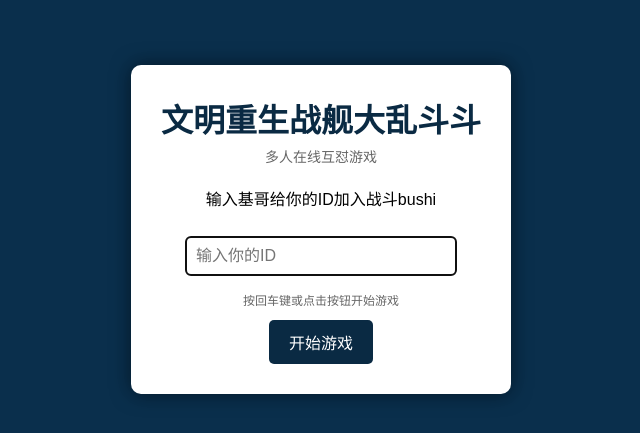
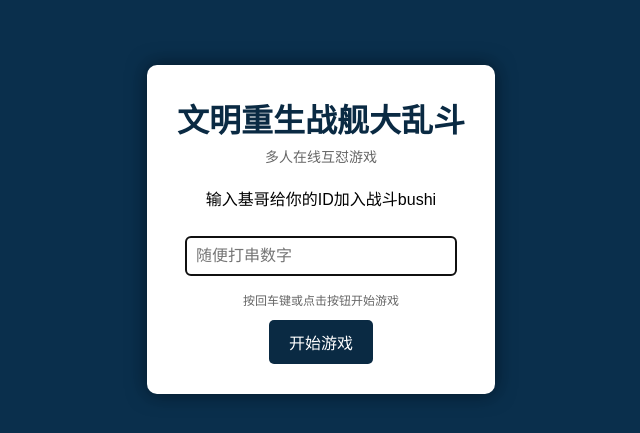
Before and after one commit to keithhegit/Ug-Battle, a website: page public/index.html in a window 1280 px wide. Shown: the part 171-604 px from the top of the page, without its empty margins (319-959 px from the left). Drawn offline with nearby package versions, Linux system fonts and the light colour scheme; no server answers.

Commit message:
Update index.html

```diff
--- a/public/index.html
+++ b/public/index.html
@@ -121,10 +121,10 @@
   <div id="gameContainer">
     <div id="loginScreen">
       <div id="loginForm">
-        <h1 class="game-title">文明重生战舰大乱斗斗</h1>
+        <h1 class="game-title">文明重生战舰大乱斗</h1>
         <p class="game-subtitle">多人在线互怼游戏</p>
         <p>输入基哥给你的ID加入战斗bushi</p>
-        <input type="text" id="playerId" placeholder="输入你的ID" maxlength="10" autofocus>
+        <input type="text" id="playerId" placeholder="随便打串数字" maxlength="10" autofocus>
         <p class="input-hint">按回车键或点击按钮开始游戏</p>
         <button id="startButton">开始游戏</button>
       </div>
```
